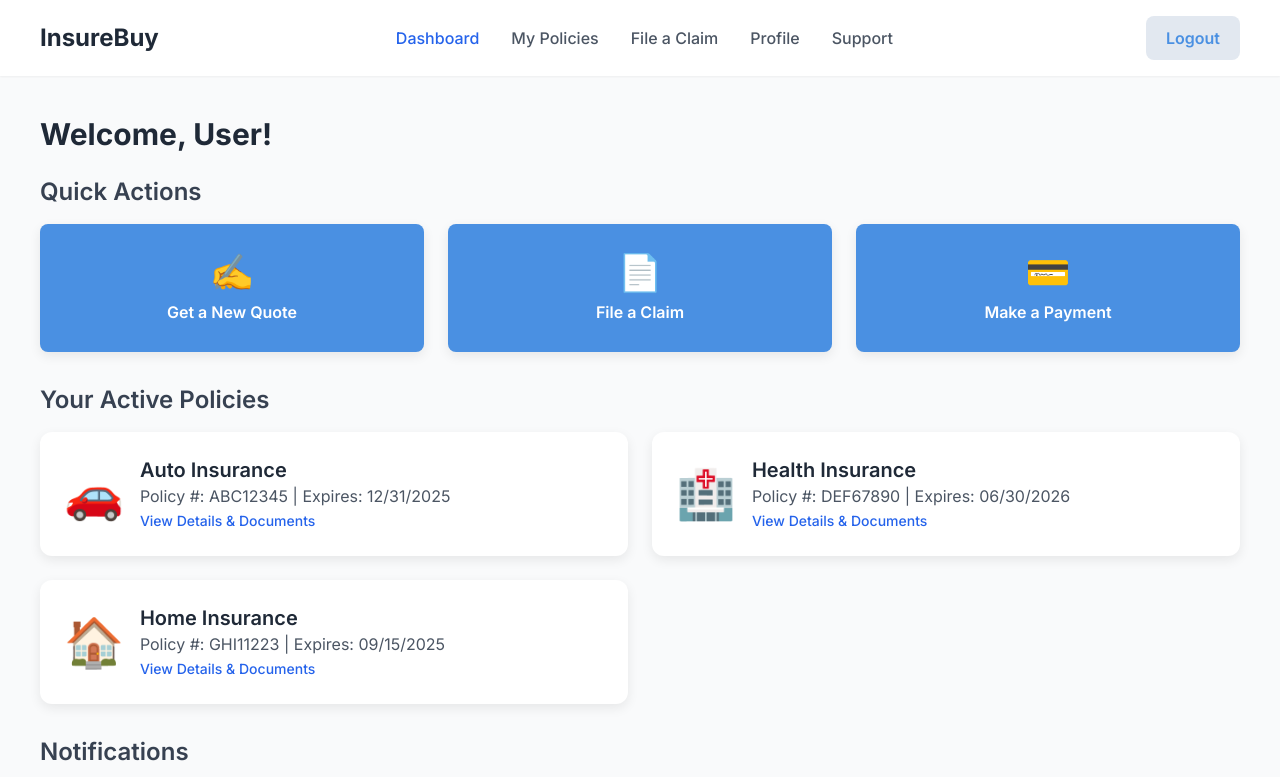
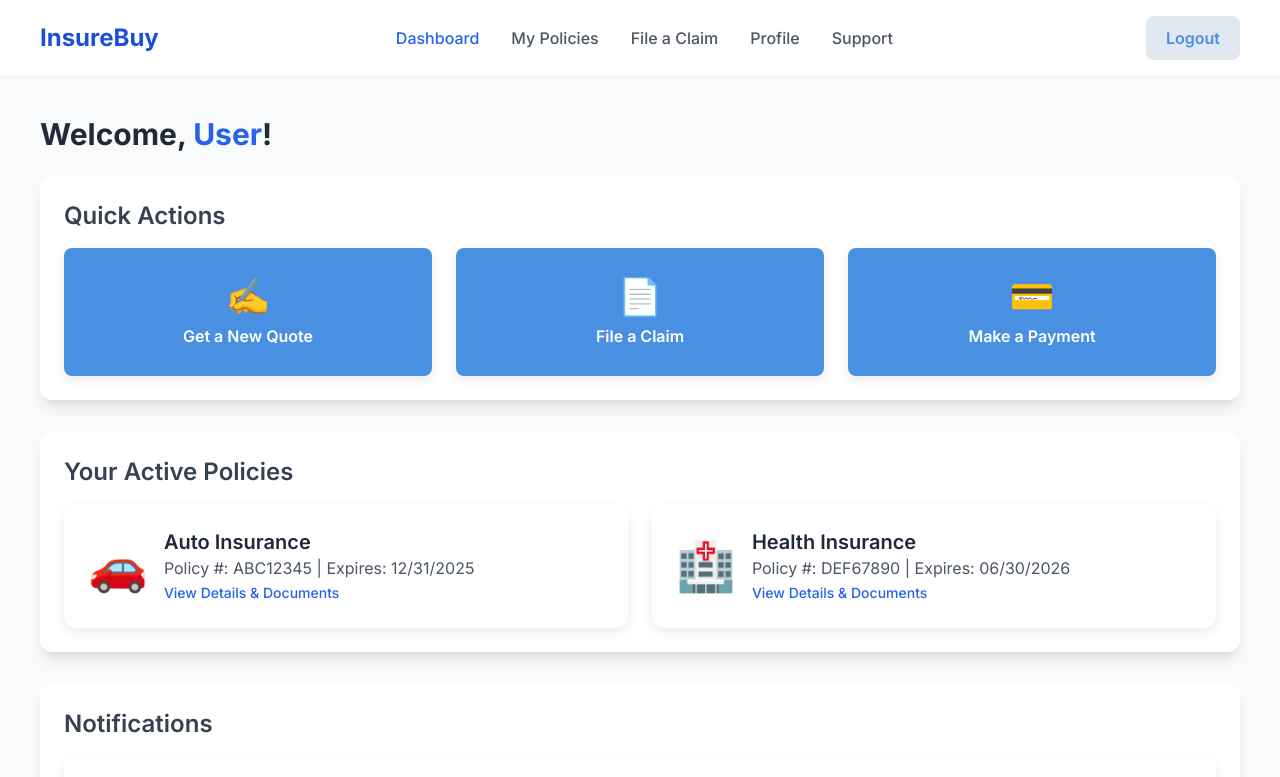
Before and after one commit to bharathkumarvenukanti/InsureBuy_Website, a plain HTML site: page html/dashboard.html in a window 1280 px wide. Shown: the top 777 px of the page. Drawn offline with nearby package versions, Linux system fonts and the light colour scheme; files that its build step writes are made by us from their sources.

Commit message:
Update dashboard.html
Signed-off-by: Bharath Kumar Venukanti <bharathdrona@gmail.com>

```diff
--- a/html/dashboard.html
+++ b/html/dashboard.html
@@ -7,25 +7,25 @@
     <!-- Tailwind CSS CDN -->
     <script src="https://cdn.tailwindcss.com"></script>
     <!-- Custom CSS -->
-    <link rel="stylesheet" href="css/style.css">
+    <link rel="stylesheet" href="../css/style.css">
     <!-- Google Font: Inter -->
     <link href="https://fonts.googleapis.com/css2?family=Inter:wght@300;400;500;600;700&display=swap" rel="stylesheet">
 </head>
-<body class="min-h-screen flex flex-col">
+<body class="min-h-screen flex flex-col bg-gray-50 text-gray-800 font-[Inter]">
 
     <!-- Header Section -->
     <header class="bg-white shadow-sm py-4 px-6 md:px-10 sticky top-0 z-10">
         <div class="max-w-7xl mx-auto flex justify-between items-center">
             <!-- Logo -->
-            <a href="index.html" class="text-2xl font-bold text-gray-800">InsureBuy</a>
+            <a href="../index.html" class="text-2xl font-bold text-blue-700">InsureBuy</a>
 
             <!-- Navigation (Desktop) -->
             <nav class="hidden md:flex space-x-8">
-                <a href="dashboard.html" class="text-blue-600 font-medium transition-colors nav-link">Dashboard</a>
-                <a href="#" class="text-gray-600 hover:text-blue-600 font-medium transition-colors nav-link">My Policies</a>
-                <a href="#" class="text-gray-600 hover:text-blue-600 font-medium transition-colors nav-link">File a Claim</a>
-                <a href="#" class="text-gray-600 hover:text-blue-600 font-medium transition-colors nav-link">Profile</a>
-                <a href="#" class="text-gray-600 hover:text-blue-600 font-medium transition-colors nav-link">Support</a>
+                <a href="dashboard.html" class="text-blue-600 font-medium transition-colors">Dashboard</a>
+                <a href="#" id="policiesLink" class="text-gray-600 hover:text-blue-600 font-medium transition-colors">My Policies</a>
+                <a href="#" id="claimsLink" class="text-gray-600 hover:text-blue-600 font-medium transition-colors">File a Claim</a>
+                <a href="#" id="profileLink" class="text-gray-600 hover:text-blue-600 font-medium transition-colors">Profile</a>
+                <a href="#" id="supportLink" class="text-gray-600 hover:text-blue-600 font-medium transition-colors">Support</a>
             </nav>
 
             <!-- User Info & Logout (Desktop) -->
@@ -44,31 +44,33 @@
     </header>
 
     <!-- Dashboard Content -->
-    <main class="flex-grow py-10 px-6 md:px-10 bg-gray-50">
+    <main class="flex-grow py-10 px-6 md:px-10">
         <div class="max-w-7xl mx-auto">
-            <h1 class="text-3xl font-bold text-gray-800 mb-6">Welcome, <span id="dashboardUserName">User</span>!</h1>
+            <h1 class="text-3xl font-bold text-gray-800 mb-6">Welcome, <span id="dashboardUserName" class="text-blue-600">User</span>!</h1>
 
             <!-- Quick Actions Section -->
-            <section class="mb-8">
+            <section class="mb-8 p-6 bg-white rounded-xl shadow-lg">
                 <h2 class="text-2xl font-semibold text-gray-700 mb-4">Quick Actions</h2>
                 <div class="grid grid-cols-1 sm:grid-cols-2 lg:grid-cols-3 gap-6">
-                    <button class="card p-6 text-center btn-primary flex flex-col items-center justify-center h-32">
+                    <button id="getQuoteBtn" class="card p-6 text-center btn-primary flex flex-col items-center justify-center h-32">
                         <span class="text-4xl mb-2">✍️</span> Get a New Quote
                     </button>
-                    <button class="card p-6 text-center btn-primary flex flex-col items-center justify-center h-32">
+                    <button id="fileClaimBtn" class="card p-6 text-center btn-primary flex flex-col items-center justify-center h-32">
                         <span class="text-4xl mb-2">📄</span> File a Claim
                     </button>
-                    <button class="card p-6 text-center btn-primary flex flex-col items-center justify-center h-32">
+                    <button id="makePaymentBtn" class="card p-6 text-center btn-primary flex flex-col items-center justify-center h-32">
                         <span class="text-4xl mb-2">💳</span> Make a Payment
                     </button>
                 </div>
             </section>
 
             <!-- Active Policies Section -->
-            <section class="mb-8">
-                <h2 class="text-2xl font-semibold text-gray-700 mb-4">Your Active Policies</h2>
+            <section class="mb-8 p-6 bg-white rounded-xl shadow-lg">
+                <a href="#" id="policiesTitleLink" class="block">
+                    <h2 class="text-2xl font-semibold text-gray-700 mb-4 hover:underline">Your Active Policies</h2>
+                </a>
                 <div class="grid grid-cols-1 md:grid-cols-2 gap-6">
-                    <!-- Policy Card 1 -->
+                    <!-- Policy Card 1 (Hardcoded for now) -->
                     <div class="card p-6 flex items-center space-x-4">
                         <div class="text-5xl">🚗</div>
                         <div>
@@ -77,7 +79,7 @@
                             <a href="#" class="text-blue-600 hover:underline text-sm font-medium">View Details & Documents</a>
                         </div>
                     </div>
-                    <!-- Policy Card 2 -->
+                    <!-- Policy Card 2 (Hardcoded for now) -->
                     <div class="card p-6 flex items-center space-x-4">
                         <div class="text-5xl">🏥</div>
                         <div>
@@ -86,20 +88,11 @@
                             <a href="#" class="text-blue-600 hover:underline text-sm font-medium">View Details & Documents</a>
                         </div>
                     </div>
-                    <!-- Policy Card 3 (Example) -->
-                    <div class="card p-6 flex items-center space-x-4">
-                        <div class="text-5xl">🏠</div>
-                        <div>
-                            <h3 class="text-xl font-semibold text-gray-800">Home Insurance</h3>
-                            <p class="text-gray-600">Policy #: GHI11223 | Expires: 09/15/2025</p>
-                            <a href="#" class="text-blue-600 hover:underline text-sm font-medium">View Details & Documents</a>
-                        </div>
-                    </div>
                 </div>
             </section>
 
             <!-- Notifications Section -->
-            <section>
+            <section class="mb-8 p-6 bg-white rounded-xl shadow-lg">
                 <h2 class="text-2xl font-semibold text-gray-700 mb-4">Notifications</h2>
                 <div class="card p-6">
                     <ul class="space-y-3">
@@ -137,6 +130,6 @@
     </footer>
 
     <!-- Custom JavaScript -->
-    <script type="module" src="js/dashboard.js"></script>
+    <script type="module" src="../js/dashboard.js"></script>
 </body>
 </html>
```
